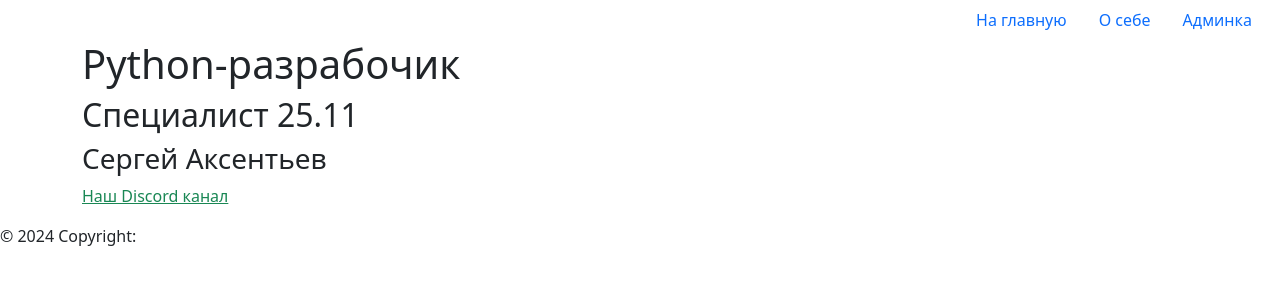
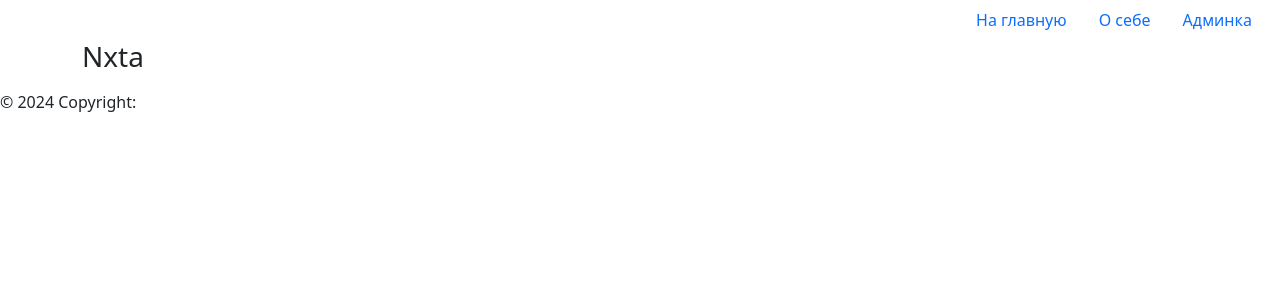
Before and after one commit to NxtaSunstrike/gb_shop_django-main, a Django app: template shopapp/templates/shopapp/about.html in a window 1280 px wide. Shown: the top 300 px of the page. Run offline with Django 5.2, Linux system fonts and the light colour scheme; the template is opened without the code that fills it, so the values that code supplies are empty.

Commit message:
Update about.html

```diff
--- a/shopapp/templates/shopapp/about.html
+++ b/shopapp/templates/shopapp/about.html
@@ -6,9 +6,7 @@
 
 {% block content %}
 <div class="container">
-    <h1>Python-разрабочик</h1>
-    <h2>Специалист 25.11</h2>
-    <h3>Сергей Аксентьев</h3>
-    <p><a class="link-success" href="https://discord.gg/wG5TWcje">Наш Discord канал</a></p>
+    <h3>Nxta</h3>
+    <p><a class="link-success" href="https://discord.gg/wG5TWcje"></a></p>
 </div>
 {% endblock %}
```
